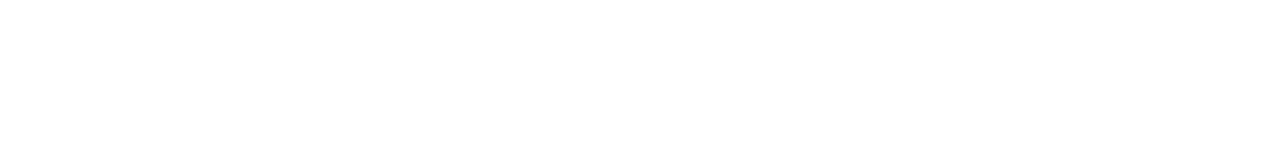
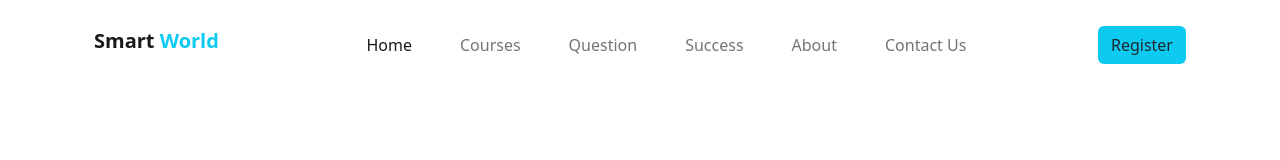
Before and after one commit to MohammadMamun1/Assignment-3, a plain HTML site: page index.html in a window 1280 px wide. Drawn offline with nearby package versions, Linux system fonts and the light colour scheme.

Commit message:
first commit

```diff
--- a/index.html
+++ b/index.html
@@ -5,9 +5,39 @@
     <meta http-equiv="X-UA-Compatible" content="IE=edge">
     <meta name="viewport" content="width=device-width, initial-scale=1.0">
     <title>Assignment-3</title>
-
-</head>
-<body>
-
-</body>
-</html>
+    <link href="https://cdn.jsdelivr.net/npm/bootstrap@5.2.0/dist/css/bootstrap.min.css" rel="stylesheet" integrity="sha384-gH2yIJqKdNHPEq0n4Mqa/HGKIhSkIHeL5AyhkYV8i59U5AR6csBvApHHNl/vI1Bx" crossorigin="anonymous">
+    <script src="https://kit.fontawesome.com/0dc0cfc65d.js" crossorigin="anonymous"></script>
+    <link rel="stylesheet" href="Style.css">
+  </head>
+  <body>
+    <header class="pb-md-3 ">
+        <!-- navbar section starts -->
+        <section class="container">
+            <nav class="navbar navbar-expand-lg my-bg-personal py-4">
+                <div class="container-md">
+                  <a class="navbar-brand fw-bold h1 my-logo " href="#home"><span class="text-bold">Smart</span> <span class="text-info">World</span></a>
+                  <button class="navbar-toggler" type="button" data-bs-toggle="collapse" data-bs-target="#navbarText" aria-controls="navbarText" aria-expanded="false" aria-label="Toggle navigation">
+                    <span class="navbar-toggler-icon"></span>
+                  </button>
+                  <div class="collapse navbar-collapse" id="navbarText">
+                    <ul class="navbar-nav text-center  mx-auto mb-2 mb-lg-0 my-nav-menu">
+                      <li class="nav-item mx-3 ">
+                        <a class="nav-link active" aria-current="page" href="#home">Home</a>
+                      </li>
+                      <li class="nav-item mx-3 ">
+                        <a class="nav-link" href="#course">Courses </a>
+                      </li>
+                      <li class="nav-item mx-3 ">
+                        <a class="nav-link" href="#Question">Question</a>
+                      </li>
+                      <li class="nav-item mx-3 ">
+                        <a class="nav-link" href="#success">Success </a>
+                      </li>
+                      <li class="nav-item mx-3 ">
+                        <a class="nav-link" href="#about">About</a>
+                      </li>
+                      <li class="nav-item mx-3 ">
+                        <a class="nav-link" href="mailto:rafsansayed132@gmail.com">Contact Us</a>
+                      </li>
+                    </ul>
+                    <div class="text-center"><button class="btn my-btn bg-info">Register</button></div>
```
Also changed, not shown: Style.css (added).
